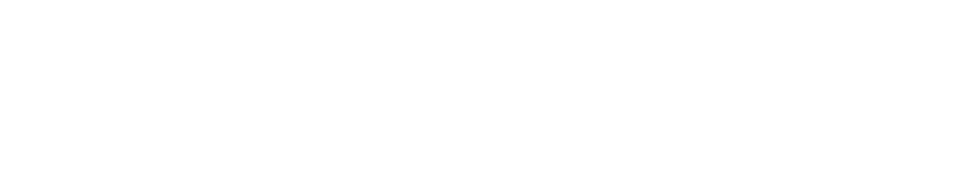
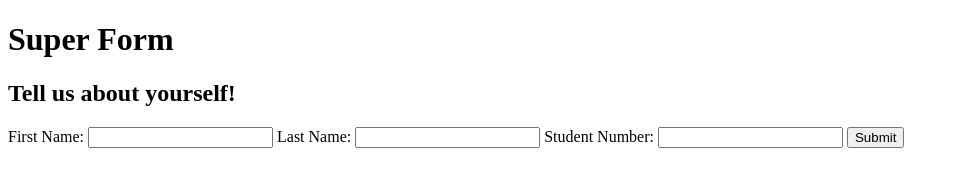
Before and after one commit to Veronica1207/HTML_Forms, a plain HTML site: page index.html in a window 1280 px wide. Shown: the whole page, without its empty margins (0-959 px from the left). Drawn offline with Linux system fonts and the light colour scheme.

Commit message:
2021-03-16

```diff
--- a/index.html
+++ b/index.html
@@ -1,15 +1,55 @@
 <!doctype html>
 
-<html>
+<html lang = "en">
     <!--
         author: Veronica !01208105
         version: March 15th, 2021
     -->
 <head>
-
+    <title>Super Form</title>
+    <meta charset="utf-8">
+    <meta name="viewport" content="width=device-width, initial-scale=1">
 </head>
 <body>
+    <header>
+        <h1>Super Form</h1>
+    </header>
+    <main>
+        <h2>Tell us about yourself!</h2>
+        <form   action="http://bcitcomp.ca/comp1850_homework06.php"
+		        method="post"
+		        class="my_form">
 
+        <label	for="firstname">First Name:</label>
+        <input 	type="text"
+                name="firstname"
+                id="firstname"
+                required="required"		/>
+
+        <label	for="lastname">Last Name:</label>
+        <input 	type="text"
+                name="lastname"
+                id="lastname"
+                required="required"		/>
+
+        <label	for="studentnumber">Student Number:</label>
+        <input 	type="text"
+                name="studentnumber"
+                id="studentnumber"
+                required="required"		/>
+
+
+
+
+        <input 	type="submit"
+                value="Submit" />
+
+
+        </form>
+    </main>
+    <footer>
+
+    </footer>
 </body>
 
 </html>
```
